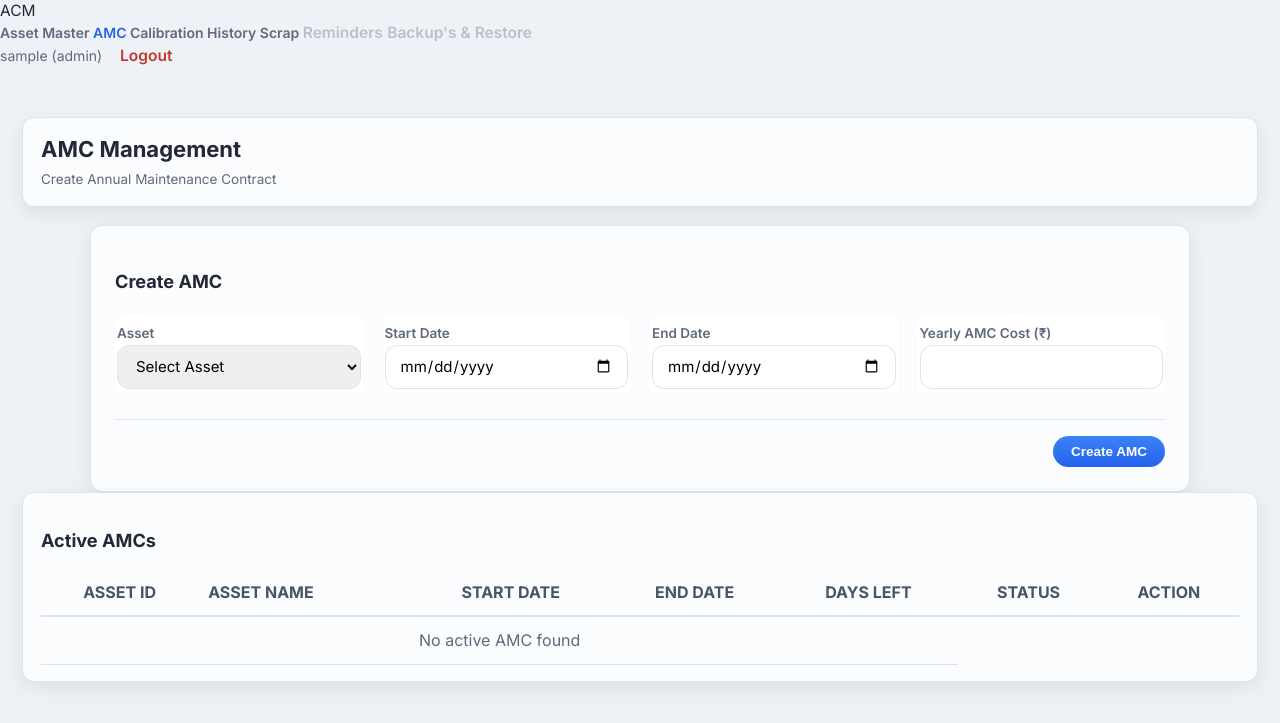
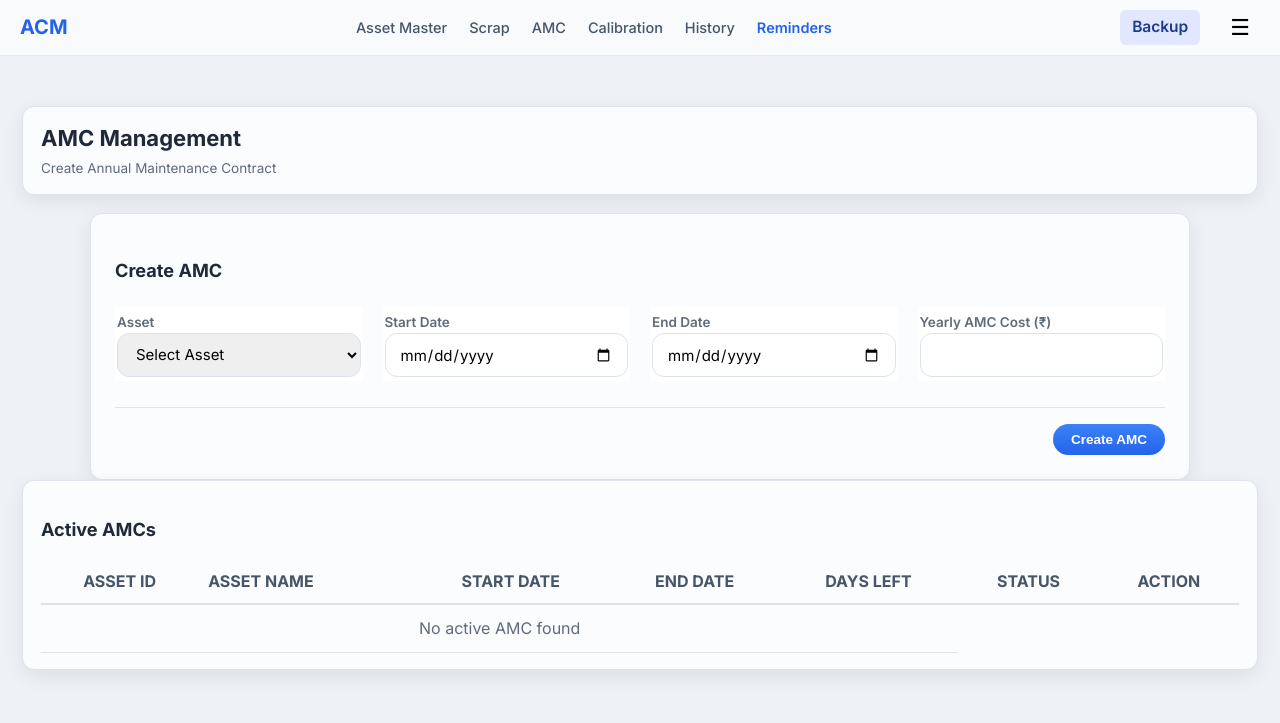
Before and after one commit to Yash-Aparajit/Asset_Compliance_Manager, a Flask app: page /amc in a window 1280 px wide. Shown: the top 723 px of the page. Run offline with Flask 3, Linux system fonts and the light colour scheme; the visitor is signed in with stand-in values (Sample User, id 1).

Commit message:
Update base.html

```diff
--- a/templates/base.html
+++ b/templates/base.html
@@ -9,51 +9,57 @@
 </head>
 <body>
 
-<!-- TOP NAVBAR -->
-<header class="topbar">
-    <span class="app-title">ACM</span>
+<!-- GLOBAL LOADING OVERLAY -->
+<div id="global-loader" class="loader-overlay hidden">
+    <div class="infinity-loader"></div>
+    <div class="loader-text">Evaluating Reminders…</div>
+</div>
 
-    <nav class="nav-links">
-        <a href="{{ url_for('asset_master') }}"
-           class="{% if request.path.startswith('/assets') %}active{% endif %}">
-            Asset Master
-        </a>
+<nav class="top-nav">
+    <!-- LEFT -->
+    <div class="nav-left">
+        <span class="logo">ACM</span>
+    </div>
 
-        <a href="{{ url_for('amc_create') }}"
-        class="{% if request.path.startswith('/amc') %}active{% endif %}">
-            AMC
-        </a>
+    <!-- CENTER -->
+    <div class="nav-center">
+        <a href="{{ url_for('asset_master') }}">Asset Master</a>
+        <a href="{{ url_for('scrap_asset') }}">Scrap</a>
+        <a href="{{ url_for('amc_create') }}">AMC</a>
+        <a href="{{ url_for('calibration') }}">Calibration</a>
+        <a href="{{ url_for('history') }}">History</a>
+        <a href="{{ url_for('reminders') }}" class="active">Reminders</a>
+    </div>
 
-        <a href="{{ url_for('calibration') }}"
-        class="{% if request.path.startswith('/calibration') %}active{% endif %}">
-            Calibration
-        </a>
+    <!-- RIGHT -->
+    <div class="nav-right">
+        <a href="{{ url_for('backup') }}" class="backup-btn">Backup</a>
 
-        <a href="{{ url_for('history') }}"
-        class="{% if request.path.startswith('/history') %}active{% endif %}">
-            History
-        </a>
+        <button class="hamburger" onclick="toggleMenu()">☰</button>
 
-        <a href="{{ url_for('scrap_asset') }}"
-        class="{% if request.path.startswith('/scrap') %}active{% endif %}">
-            Scrap
-        </a>
+        <div id="hamburgerMenu" class="hamburger-menu">
+            <div class="menu-user">
+                {{ session.username }}
+            </div>
 
-        <span class="nav-disabled">Reminders</span>
-        <span class="nav-disabled">Backup's & Restore</span>
-    </nav>
+            <a href="{{ url_for('change_password') }}">Change Password</a>
 
-    <div class="topbar-right">
-        <span class="user-info">
-            {{ session.get('username') }} ({{ session.get('role') }})
-        </span>
-        <a href="{{ url_for('logout') }}" class="logout-link">Logout</a>
+            {% if session.role == "developer" %}
+                <hr>
+                <a href="{{ url_for('reset_password') }}" class="danger-link">
+                    Reset Password (Dev)
+                </a>
+            {% endif %}
+
+            <hr>
+            <a href="{{ url_for('logout') }}" class="logout">Logout</a>
+        </div>
     </div>
-</header>
+</nav>
 
 
 <!-- MAIN CONTENT -->
-<main class="main-container">
+<main class="main-container page-animate">
 
     {% with messages = get_flashed_messages(with_categories=true) %}
         {% if messages %}
@@ -85,5 +91,32 @@
 </main>
 
 <script src="{{ url_for('static', filename='js/script.js') }}" defer></script>
+
+<script>
+function toggleMenu() {
+    const menu = document.getElementById("hamburgerMenu");
+    menu.style.display = menu.style.display === "block" ? "none" : "block";
+}
+
+document.addEventListener("click", function (e) {
+    const menu = document.getElementById("hamburgerMenu");
+    const button = document.querySelector(".hamburger");
+
+    if (!menu || !button) return;
+
+    if (!menu.contains(e.target) && !button.contains(e.target)) {
+        menu.style.display = "none";
+    }
+});
+
+window.showGlobalLoader = function () {
+    document.getElementById("global-loader")?.classList.remove("hidden");
+};
+
+window.hideGlobalLoader = function () {
+    document.getElementById("global-loader")?.classList.add("hidden");
+};
+</script>
+
 </body>
 </html>
```
